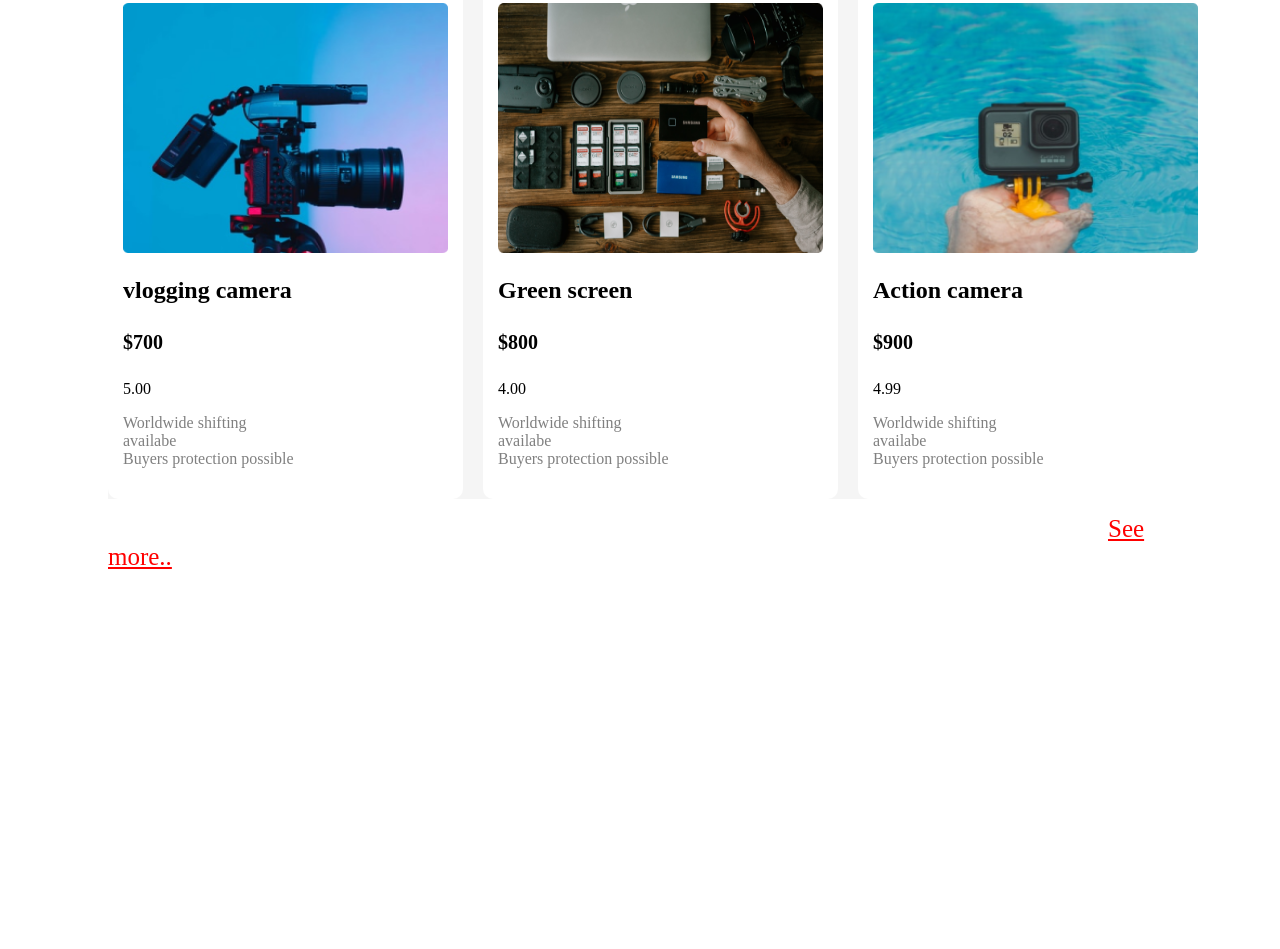
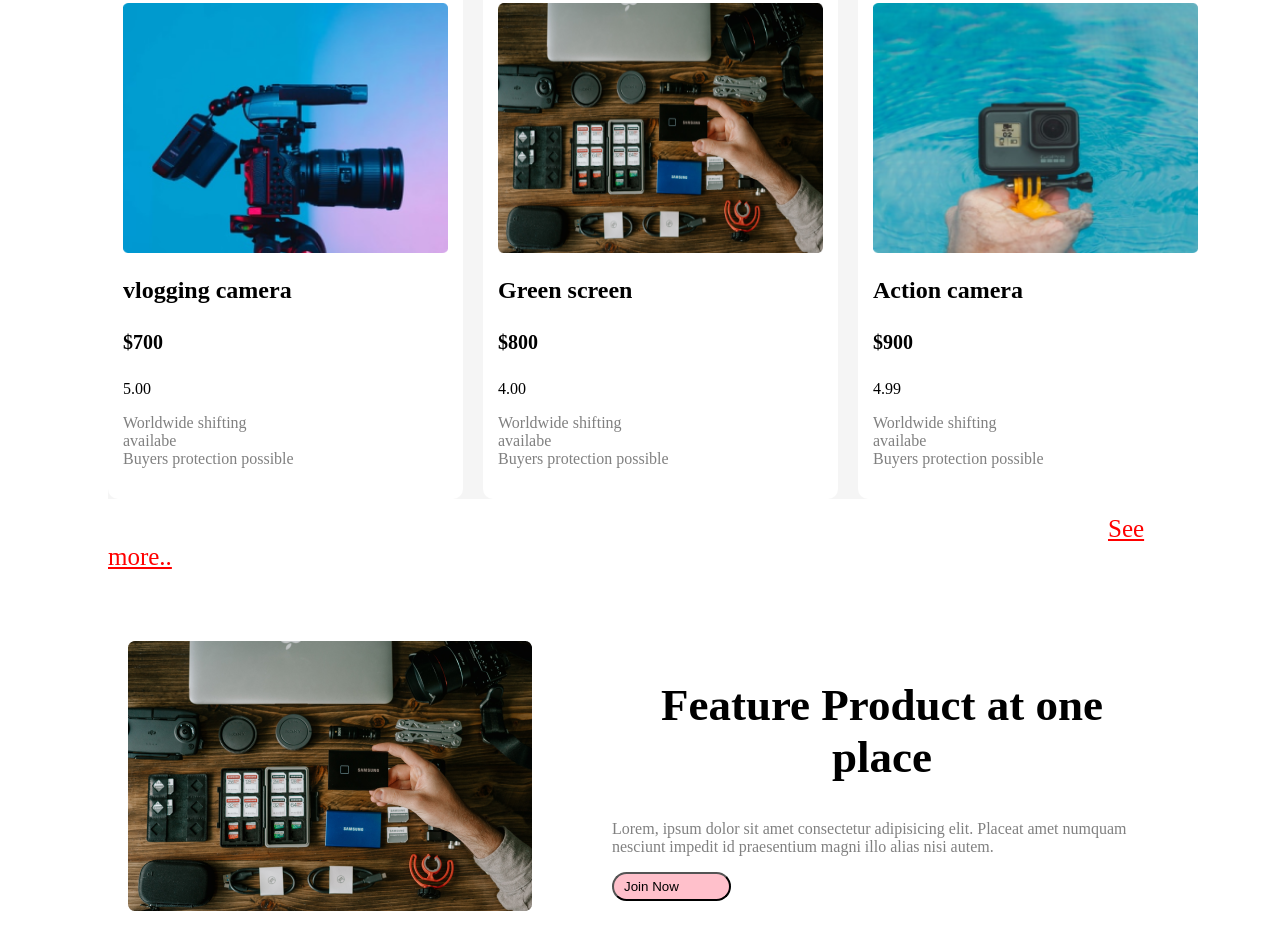
Before and after one commit to mddipu2219/Influencers-gear-web, a plain HTML site: page index.html in a window 1280 px wide. Shown: the part 2096-3045 px from the top of the page. Before the commit the page ends 2717 px from the top, so only its background shows below. Drawn offline with Linux system fonts and the light colour scheme.

Commit message:
finished main part of html

```diff
--- a/index.html
+++ b/index.html
@@ -138,6 +138,22 @@
         </div>
         <p class="see-more"><a href="">See more..</a></p>
       </section>
+      <section>
+        <div class="feature-product">
+          <div class="feature-img">
+            <img src="images/gear.png" alt="" />
+          </div>
+          <div class="feature-content">
+            <h1 class="tittle">Feature Product at one place</h1>
+            <p class="description">
+              Lorem, ipsum dolor sit amet consectetur adipisicing elit. Placeat
+              amet numquam nesciunt impedit id praesentium magni illo alias nisi
+              autem.
+            </p>
+            <button class="btn-primary">Join Now</button>
+          </div>
+        </div>
+      </section>
     </main>
   </body>
 </html>
--- a/styles/style.css
+++ b/styles/style.css
@@ -60,6 +60,7 @@ nav ul img {
 /* popular collection */
 .collection-container:hover{
   border: 1px solid blue;
+  border-radius: 10px;
 }
 .collection-container{
   margin: 50px 100px;
@@ -91,7 +92,21 @@ color: red;
   position: relative;
   margin-left: 1000px;
 }
-
+/* feature */
+.feature-product:hover{
+  border: 1px solid lightblue;
+}
+.feature-product{
+  display: flex;
+  justify-content: space-between;
+  gap: 80px;
+  margin: 50px 100px;
+  padding: 20px;
+  border-radius: 10px;
+}
+.feature-content{
+  text-align: left;
+}
 /* mobile view */
 @media screen and (max-width: 576px) {
   .nav {
```
